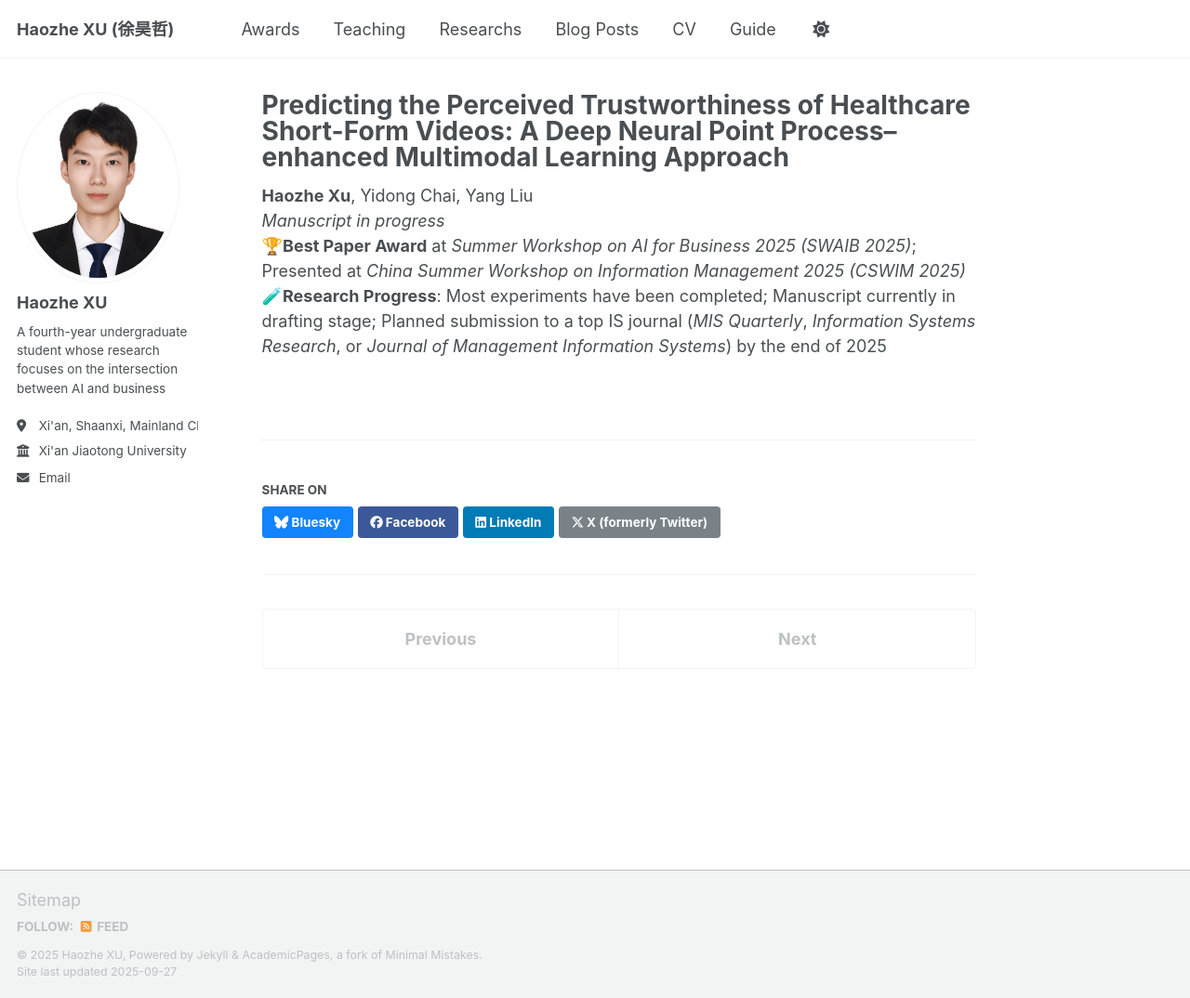
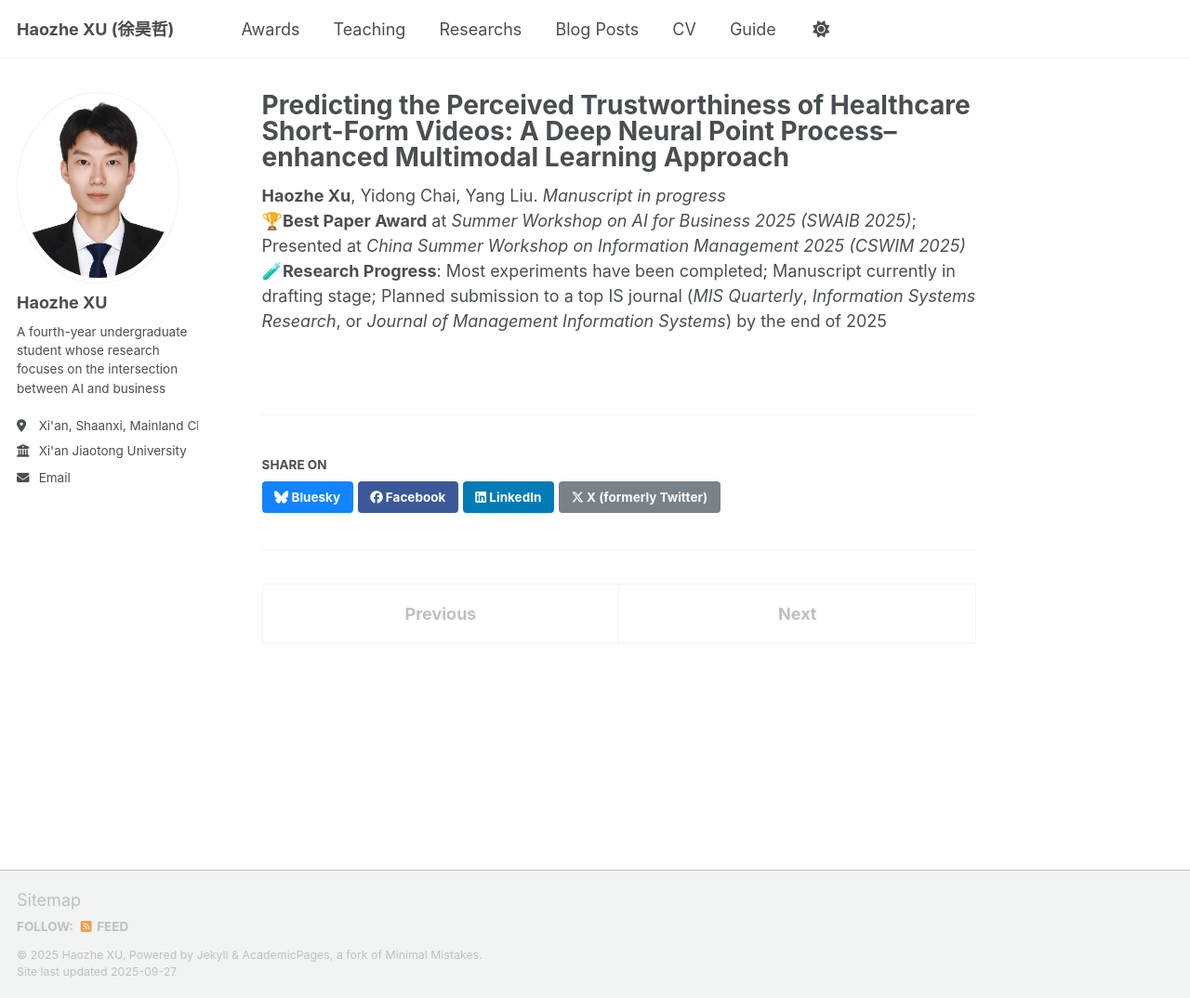
Before and after one commit to XuHaozhe0204/XuHaozhe0204.github.io, a Jekyll site: the page built from _portfolio/portfolio-1.md, in a window 1280 px wide and 1074 px high. Shown: the whole window at 93% size. Built offline with Jekyll 4.4.1, drawn with Linux system fonts in a browser that asks for light colours; a script that is not in the unit is left out.

```diff
--- a/_portfolio/portfolio-1.md
+++ b/_portfolio/portfolio-1.md
@@ -2,7 +2,6 @@
 title: "Predicting the Perceived Trustworthiness of Healthcare Short-Form Videos: A Deep Neural Point Process–enhanced Multimodal Learning Approach"
 collection: portfolio
 ---
-**Haozhe Xu**, Yidong Chai, Yang Liu
-*Manuscript in progress*
+**Haozhe Xu**, Yidong Chai, Yang Liu. *Manuscript in progress*
 🏆**Best Paper Award** at *Summer Workshop on AI for Business 2025 (SWAIB 2025)*; Presented at *China Summer Workshop on Information Management 2025 (CSWIM 2025)*
 🧪**Research Progress**: Most experiments have been completed; Manuscript currently in drafting stage; Planned submission to a top IS journal (*MIS Quarterly*, *Information Systems Research*, or *Journal of Management Information Systems*) by the end of 2025
```
